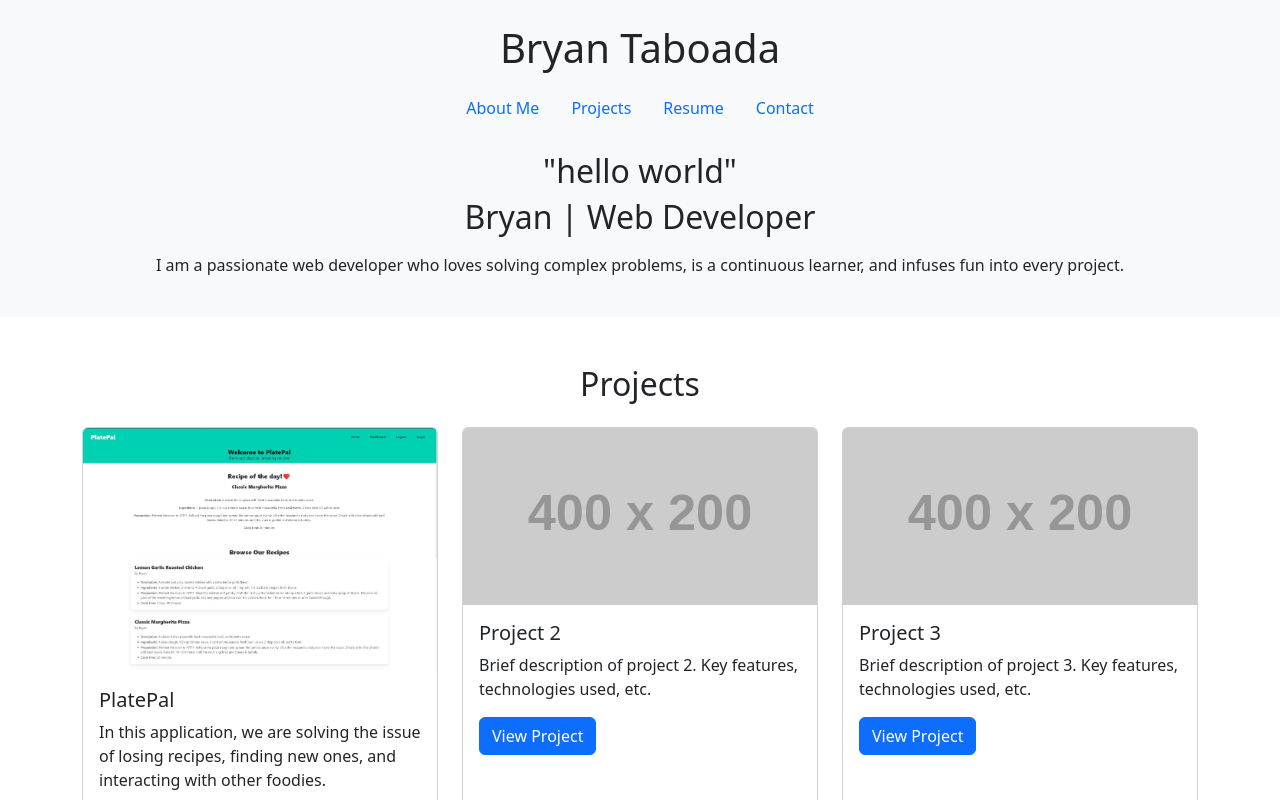
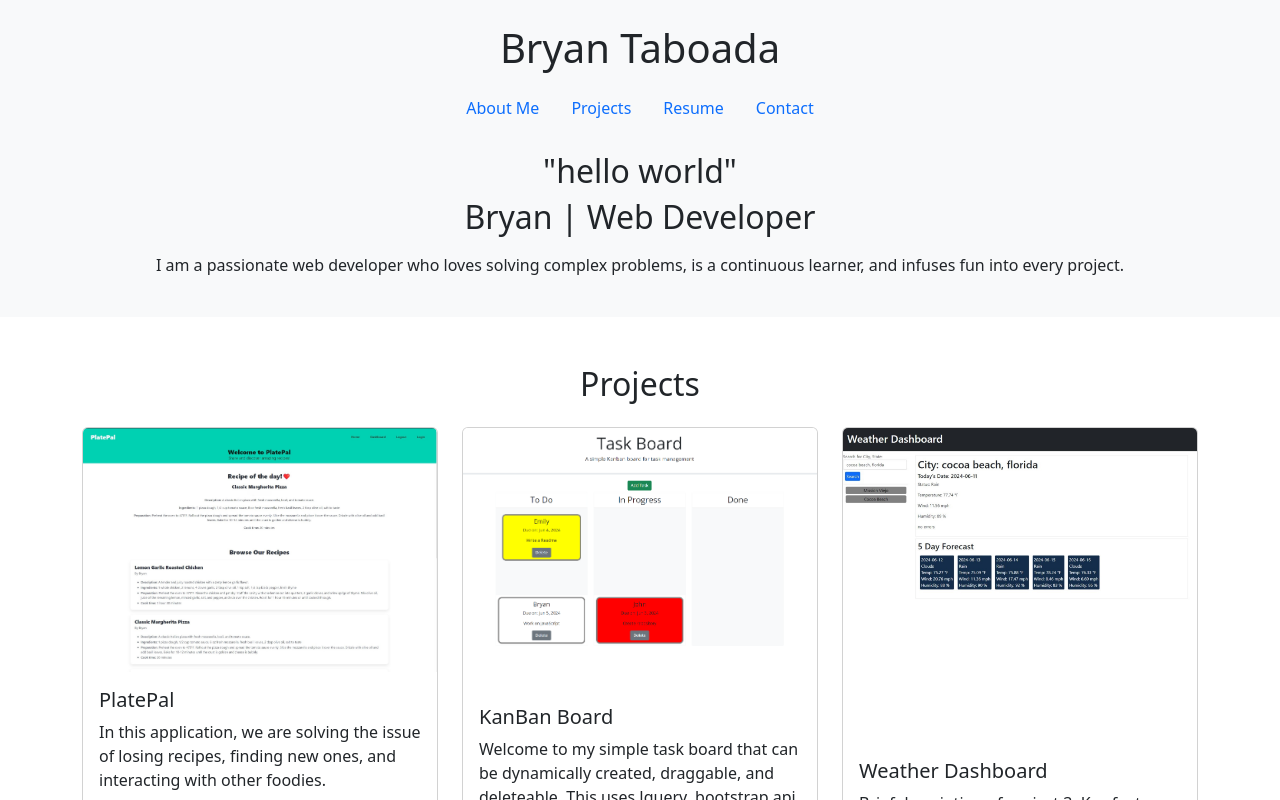
Before and after one commit to Taboada-B/Bryan, a React (Vite) app: page / in a window 1280 px wide. Shown: the top 800 px of the page. Built offline with nearby package versions, Linux system fonts and the light colour scheme.

Commit message:
added to prjects

```diff
--- a/src/components/showcaseProject.jsx
+++ b/src/components/showcaseProject.jsx
@@ -36,18 +36,19 @@ const Showcaseproject = () => {
           <div className="col-md-4 mb-4">
             <div className="card h-100">
               <img
-                src="https://via.placeholder.com/400x200"
+                src="../src/images/TaskBoard.png"
                 className="card-img-top"
                 alt="Project 2 Screenshot"
               />
               <div className="card-body">
-                <h5 className="card-title">Project 2</h5>
+                <h5 className="card-title">KanBan Board</h5>
                 <p className="card-text">
-                  Brief description of project 2. Key features, technologies
-                  used, etc.
+                Welcome to my simple task board that can be dynamically
+                created, draggable, and deleteable. This uses Jquery,
+                bootstrap api, day.js api, html, and css
                 </p>
                 <a
-                  href="https://github.com/yourprojectlink"
+                  href="https://taboada-b.github.io/Task-Board/"
                   className="btn btn-primary"
                   target="_blank"
                   rel="noopener noreferrer"
@@ -62,14 +63,39 @@ const Showcaseproject = () => {
           <div className="col-md-4 mb-4">
             <div className="card h-100">
               <img
-                src="https://via.placeholder.com/400x200"
+                src="../src/images/WeatherDashboard.jpg"
                 className="card-img-top"
                 alt="Project 3 Screenshot"
               />
               <div className="card-body">
-                <h5 className="card-title">Project 3</h5>
+                <h5 className="card-title">Weather Dashboard </h5>
                 <p className="card-text">
                   Brief description of project 3. Key features, technologies
+                  used, etc.
+                </p>
+                <a
+                  href="https://taboada-b.github.io/Weather/"
+                  className="btn btn-primary"
+                  target="_blank"
+                  rel="noopener noreferrer"
+                >
+                  View Project
+                </a>
+              </div>
+            </div>
+          </div>
+          {/* Project 4
+          <div className="col-md-4 mb-4">
+            <div className="card h-100">
+              <img
+                src="https://via.placeholder.com/400x200"
+                className="card-img-top"
+                alt="Project 4 Screenshot"
+              />
+              <div className="card-body">
+                <h5 className="card-title">Project 4</h5>
+                <p className="card-text">
+                  Brief description of project 4. Key features, technologies
                   used, etc.
                 </p>
                 <a
@@ -83,6 +109,56 @@ const Showcaseproject = () => {
               </div>
             </div>
           </div>
+          Project 5
+          <div className="col-md-4 mb-4">
+            <div className="card h-100">
+              <img
+                src="https://via.placeholder.com/400x200"
+                className="card-img-top"
+                alt="Project 5 Screenshot"
+              />
+              <div className="card-body">
+                <h5 className="card-title">Project 5</h5>
+                <p className="card-text">
+                  Brief description of project 5. Key features, technologies
+                  used, etc.
+                </p>
+                <a
+                  href="https://github.com/yourprojectlink"
+                  className="btn btn-primary"
+                  target="_blank"
+                  rel="noopener noreferrer"
+                >
+                  View Project
+                </a>
+              </div>
+            </div>
+          </div>
+           Project 6
+          <div className="col-md-4 mb-4">
+            <div className="card h-100">
+              <img
+                src="https://via.placeholder.com/400x200"
+                className="card-img-top"
+                alt="Project 6 Screenshot"
+              />
+              <div className="card-body">
+                <h5 className="card-title">Project 6</h5>
+                <p className="card-text">
+                  Brief description of project 6. Key features, technologies
+                  used, etc.
+                </p>
+                <a
+                  href="https://github.com/yourprojectlink"
+                  className="btn btn-primary"
+                  target="_blank"
+                  rel="noopener noreferrer"
+                >
+                  View Project
+                </a>
+              </div>
+            </div>
+          </div> */}
         </div>
       </section>
     </main>
```
Also changed, not shown: src/images/TaskBoard.png (added), src/images/WeatherDashboard.jpg (added).
